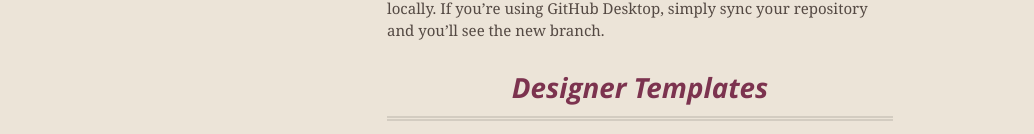
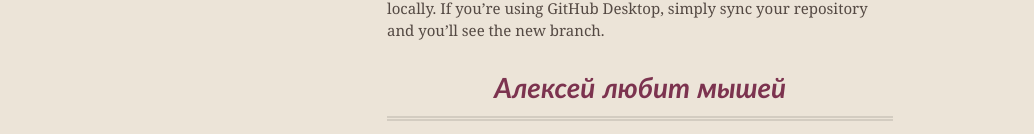
Before and after one commit to Suharik/Suharik, a plain HTML site: page index.html in a window 1280 px wide. Shown: the part 662-796 px from the top of the page, without its empty margins (0-1034 px from the left). Drawn offline with nearby package versions, Linux system fonts and the light colour scheme.

Commit message:
Update index.html

```diff
--- a/index.html
+++ b/index.html
@@ -51,8 +51,7 @@
 
 <p>Приветствую всех посетителей моего сайта!<a href="https://guides.github.com/features/mastering-markdown/">using GitHub Flavored Markdown</a>, select a template crafted by a designer, and publish. After your page is generated, you can check out the new <code>gh-pages</code> branch locally. If you’re using GitHub Desktop, simply sync your repository and you’ll see the new branch.</p>
 
-<h3>
-<a id="designer-templates" class="anchor" href="#designer-templates" aria-hidden="true"><span aria-hidden="true" class="octicon octicon-link"></span></a>Designer Templates</h3>
+<h3>Алексей любит мышей</h3>
 
 <p>We’ve crafted some handsome templates for you to use. Go ahead and click 'Continue to layouts' to browse through them. You can easily go back to edit your page before publishing. After publishing your page, you can revisit the page generator and switch to another theme. Your Page content will be preserved.</p>
 
```
